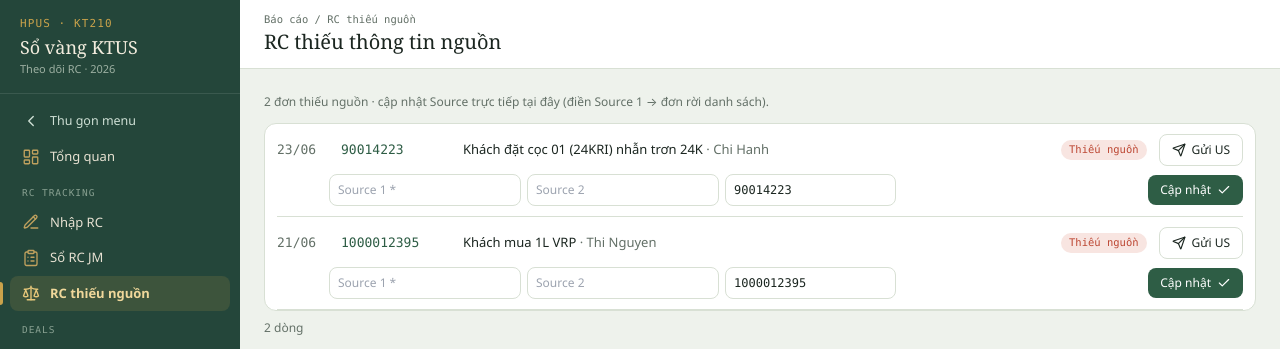
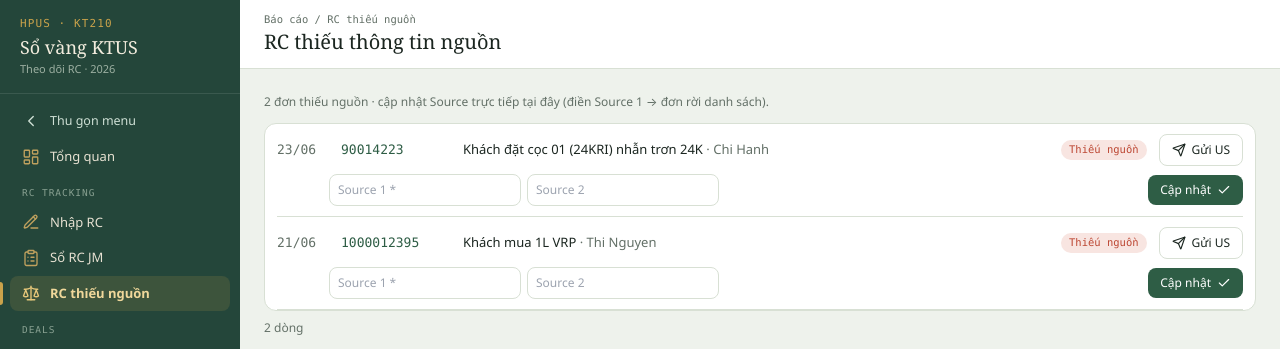
Before and after one commit to quocviet-IT/ktus, a Next.js app: page /missing-source in a window 1280 px wide. Shown: the top 349 px of the page. Built offline with nearby package versions, Linux system fonts and the light colour scheme.

Commit message:
fix(missing-source): bo o Ma don JM (don da co san), chi cap nhat Source

```diff
--- a/src/app/missing-source/page.tsx
+++ b/src/app/missing-source/page.tsx
@@ -46,7 +46,6 @@ export default async function MissingSource({ searchParams }: { searchParams: {
               <form action={resolveSourceDetail.bind(null, t.id)} className="flex flex-wrap gap-1.5 items-center mt-2 pl-[52px]">
                 <input name="source1" list="dl-src-miss" defaultValue={t.source1 || ""} placeholder="Source 1 *" autoComplete="off" aria-label="Source 1" className={inp + " min-w-[150px]"} />
                 <input name="source2" list="dl-src-miss" defaultValue={t.source2 || ""} placeholder="Source 2" autoComplete="off" aria-label="Source 2" className={inp + " min-w-[120px]"} />
-                <input name="rcJmNo" defaultValue={t.rcJmNo || ""} placeholder="Mã đơn JM" aria-label="Mã đơn JM" className={inp + " min-w-[120px] font-mono"} />
                 <div className="flex-1" />
                 <button type="submit" className="inline-flex items-center gap-1.5 bg-brand text-white rounded-lg px-3 py-1.5 text-[12px] hover:bg-accent">
                   Cập nhật <Check className="h-3.5 w-3.5" aria-hidden="true" />
```
